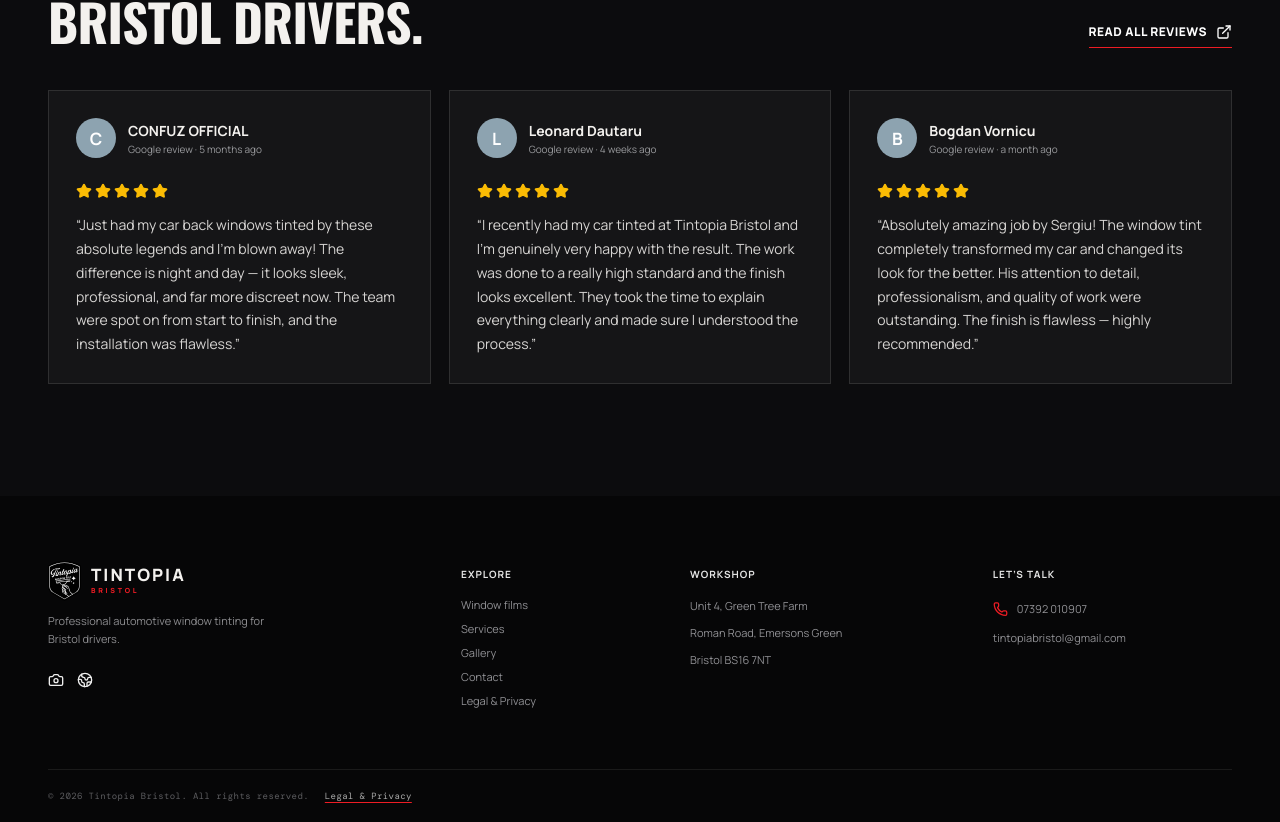
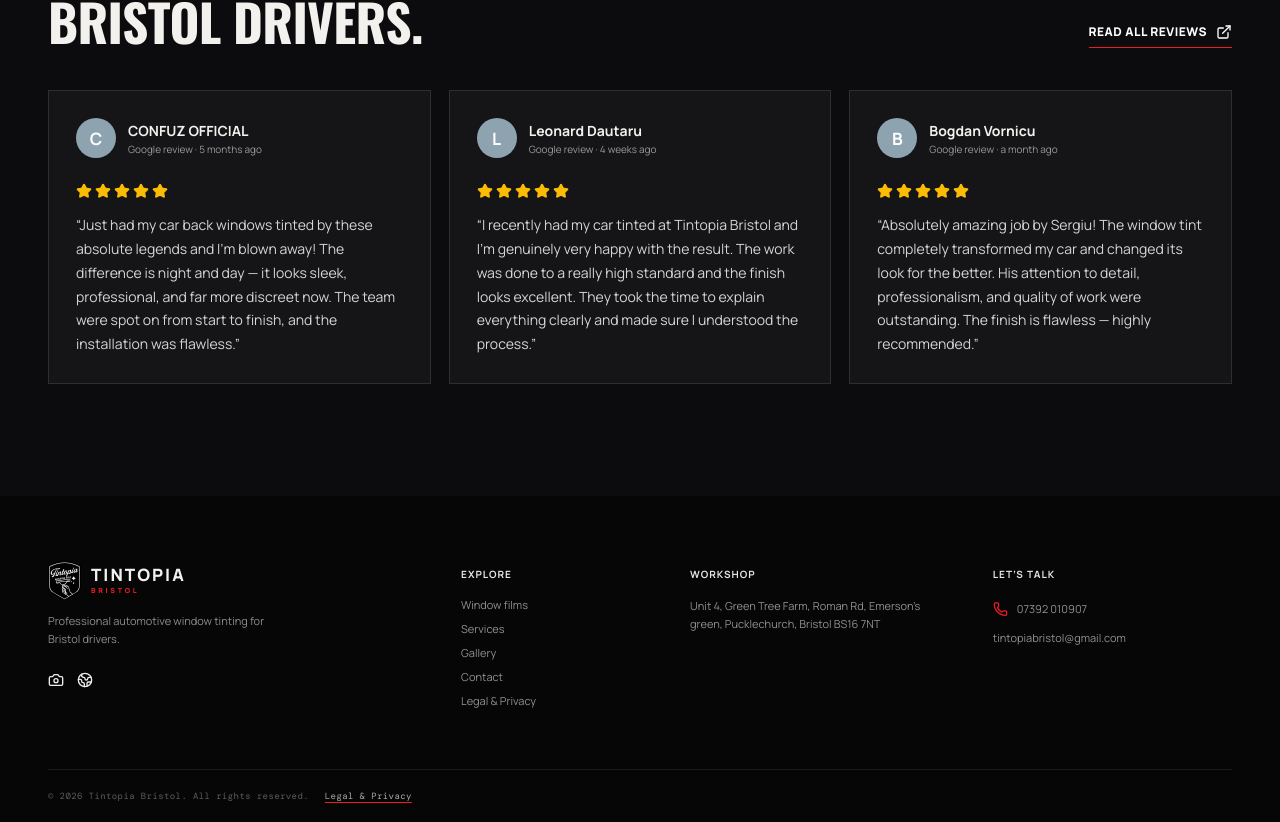
Before and after one commit to condurachi13/codex, a React (Vite) app: page / in a window 1280 px wide. Shown: the part 2957-3779 px from the top of the page. Built offline with nearby package versions, Linux system fonts and the light colour scheme.

Commit message:
schimbat footer address si fix 4 input

```diff
--- a/src/components/EnquiryForm.jsx
+++ b/src/components/EnquiryForm.jsx
@@ -37,5 +37,5 @@ export default function EnquiryForm({ booking = false }) {
   const intro = booking ? 'Choose your preferred appointment date and tell us a little about your car.' : 'Tell us a little about your car and the tint you have in mind.'
   const subject = booking ? 'New Tintopia Bristol booking request' : 'New Tintopia Bristol enquiry'
 
-  return <aside className="enquiry"><p className="eyebrow">Get in touch</p><h3>{heading}</h3><p>{intro}</p><form action={FORM_ENDPOINT} onSubmit={handleSubmit}><input type="hidden" name="_subject" value={subject}/><input type="hidden" name="_template" value="table"/><input className="form-honeypot" type="text" name="_honey" tabIndex="-1" autoComplete="off" aria-hidden="true"/><input required name="name" placeholder="Your name"/><input required name="email" type="email" placeholder="Email address"/><input name="vehicle" placeholder="Vehicle make & model"/>{booking && <div className="date-field"><label htmlFor="preferred-date">Preferred appointment date</label><input id="preferred-date" required name="preferred_date" type="date" min={today}/></div>}<textarea name="message" placeholder="How can we help?" rows="4"></textarea><button className="quote" type="submit" disabled={status === 'sending'}>{buttonLabel} <ArrowRight size={16}/></button>{status === 'sent' && <p className="form-status success" role="status">Thanks — we’ll be in touch shortly.</p>}{status === 'error' && <p className="form-status error" role="alert">Sorry, your enquiry could not be sent. Please try again.</p>}</form></aside>
+  return <aside className="enquiry"><p className="eyebrow">Get in touch</p><h3>{heading}</h3><p>{intro}</p><form action={FORM_ENDPOINT} onSubmit={handleSubmit}><input type="hidden" name="_subject" value={subject}/><input type="hidden" name="_template" value="table"/><input className="form-honeypot" type="text" name="_honey" tabIndex="-1" autoComplete="off" aria-hidden="true"/><input required name="name" placeholder="Your name"/><input required name="email" type="email" placeholder="Email address"/><input name="vehicle" placeholder="Vehicle make & model"/>{booking && <><label className="date-label" htmlFor="preferred-date">Preferred appointment date</label><input className="date-input" id="preferred-date" required name="preferred_date" type="date" min={today}/></>}<textarea name="message" placeholder="How can we help?" rows="4"></textarea><button className="quote" type="submit" disabled={status === 'sending'}>{buttonLabel} <ArrowRight size={16}/></button>{status === 'sent' && <p className="form-status success" role="status">Thanks — we’ll be in touch shortly.</p>}{status === 'error' && <p className="form-status error" role="alert">Sorry, your enquiry could not be sent. Please try again.</p>}</form></aside>
 }
--- a/src/components/Footer.jsx
+++ b/src/components/Footer.jsx
@@ -37,9 +37,7 @@ export default function Footer({ compact = false }) {
         </div>
         <div className="workshop">
           <h4>Workshop</h4>
-          <p>Unit 4, Green Tree Farm</p>
-          <p>Roman Road, Emersons Green</p>
-          <p>Bristol BS16 7NT</p>
+          <p>Unit 4, Green Tree Farm, Roman Rd, Emerson’s green, Pucklechurch, Bristol BS16 7NT</p>
         </div>
         <div>
           <h4>Let’s talk</h4>
--- a/src/styles/main.scss
+++ b/src/styles/main.scss
@@ -897,9 +897,8 @@ footer {
 .enquiry textarea { resize: vertical; min-height: 104px; }
 .enquiry input::placeholder, .enquiry textarea::placeholder { color: #87878a; }
 .enquiry input:focus, .enquiry textarea:focus { border-color: $red; background: rgba(0, 0, 0, .35); }
-.enquiry .date-field { display: block; inline-size: 100%; max-inline-size: 100%; min-inline-size: 0; color: #bcbcc0; font-size: 11px; font-weight: 700; text-align: left; }
-.enquiry .date-field label { display: block; }
-.enquiry .date-field input { display: block; inline-size: 100%; box-sizing: border-box; max-inline-size: 100%; min-inline-size: 0; margin-top: 7px; color-scheme: dark; }
+.date-label { color: #bcbcc0; font-size: 11px; font-weight: 700; text-align: left; }
+.enquiry .date-input { display: block; width: 100%; min-width: 0; max-width: 100%; margin-top: -4px; color-scheme: dark; }
 .enquiry .quote { width: 100%; margin-top: 5px; }
 .enquiry .quote:disabled { cursor: wait; opacity: .7; }
 .form-honeypot { display: none; }
```
Also changed, not shown: 1 other file (tests, documents, lock files or other folders).
